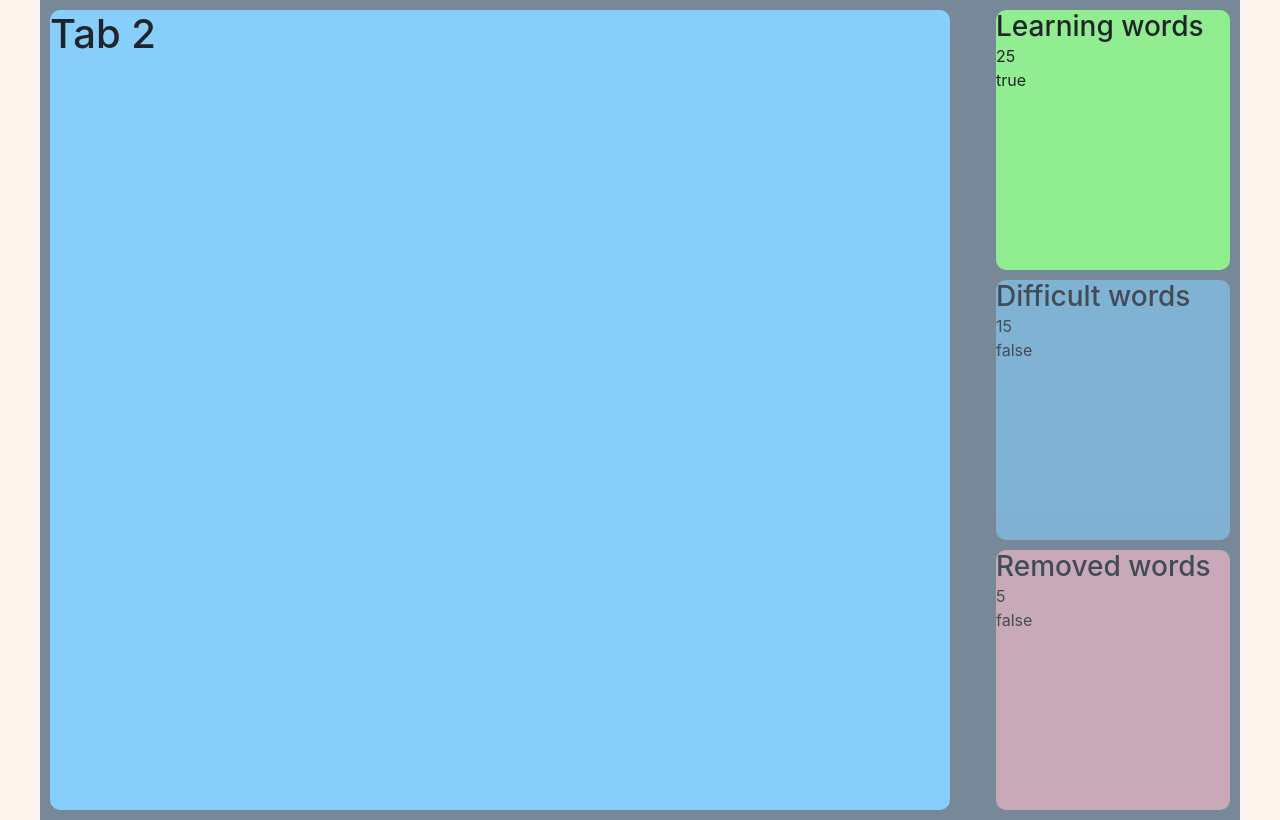
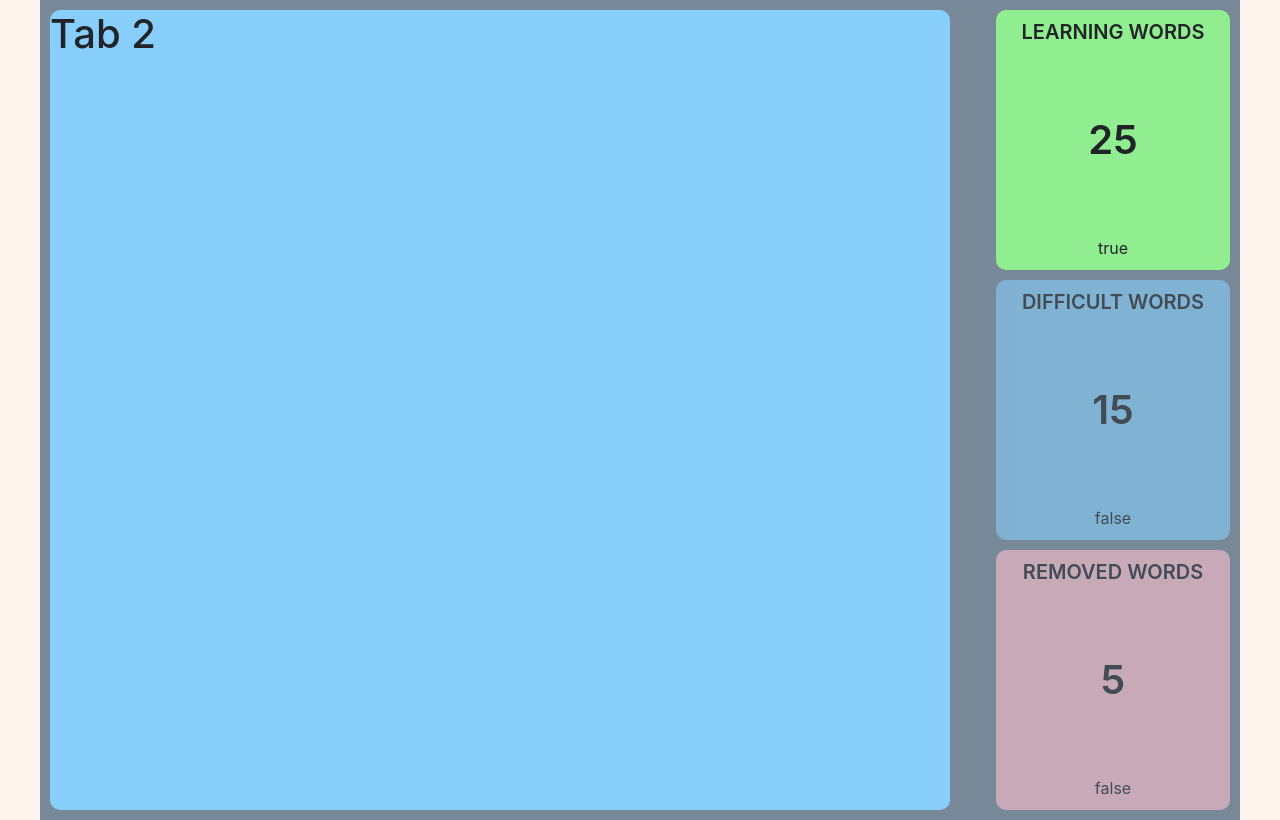
Before and after one commit to Maxvvellh0use/rslang, a React app: page / in a window 1280 px wide. Built offline with nearby package versions, Linux system fonts and the light colour scheme.

Commit message:
feat: add category tab styling

```diff
--- a/src/components/DictionaryCategoryTab/DictionaryCategoryTab.js
+++ b/src/components/DictionaryCategoryTab/DictionaryCategoryTab.js
@@ -2,11 +2,9 @@ import React from 'react';
 import './DictionaryCategoryTab.scss';
 import cx from 'clsx';
 
-const DEFAULT_CLASS = 'dictionary__tabs__tab';
+const DEFAULT_CLASS = 'dictionary__tab';
 
 export default class DictionaryCategoryTab extends React.Component {
-
-
   static defaultProps = {
     className: DEFAULT_CLASS,
     selectedClassName: `${DEFAULT_CLASS}_selected`,
@@ -17,7 +15,6 @@ export default class DictionaryCategoryTab extends React.Component {
   };
 
   render() {
-
     const {
       id,
       selected,
@@ -32,17 +29,14 @@ export default class DictionaryCategoryTab extends React.Component {
       <div
         {...attributes}
         className={cx(className, {
-            [selectedClassName]: selected,
+          [selectedClassName]: selected,
         })}
         id={id}
       >
-        <h3>{name}</h3>
-        <p>{counter}</p>
-        <p>{selected? 'true': 'false'}</p>
-
+        <h3 className="dictionary__tab__header">{name}</h3>
+        <p className="dictionary__tab__counter">{counter}</p>
+        <p>{selected ? 'true' : 'false'}</p>
       </div>
     );
   }
-
-
 }
--- a/src/components/DictionaryCategoryTab/DictionaryCategoryTab.scss
+++ b/src/components/DictionaryCategoryTab/DictionaryCategoryTab.scss
@@ -2,18 +2,26 @@
 @import "../../style/placeholders";
 @import "../../style/mixins";
 
-.dictionary__tabs {
+.dictionary {
   &__tab {
-    display: block;
+    position: relative;
+    display: flex;
+    flex-direction: column;
+    flex-grow: 1;
+    flex-shrink: 1;
+    justify-content: space-between;
+    align-items: center;
+
     min-width: 90px;
     min-height: 80px;
-    flex-grow: 1;
-    flex-shrink: 1;
     border-radius: 10px;
     opacity: 0.6;
     background-color: lightgrey;
 
+    padding: 10px;
+
     @extend %transition;
+    @extend %no-userselect;
 
     &_selected {
       @extend %transition;
@@ -35,4 +43,17 @@
       background-color: pink;
     }
   }
+
+  &__tab__header {
+
+    font-weight: 600;
+    text-transform: uppercase;
+    font-size: 20px;
+  }
+  &__tab__counter {
+    font-weight: 600;
+    text-transform: uppercase;
+    font-size: 40px;
+  }
+
 }
--- a/src/components/DictionaryPage/DictionaryPage.js
+++ b/src/components/DictionaryPage/DictionaryPage.js
@@ -6,37 +6,37 @@ export default class DictionaryPage extends React.Component {
 
   handleClick(event) {
     const panel = document.querySelector('.dictionary__panel');
-    const tabs = document.querySelectorAll('.dictionary__tabs__tab');
-    tabs.forEach((tab) => tab.classList.remove('dictionary__tabs__tab_selected'));
+    const tabs = document.querySelectorAll('.dictionary__tab');
+    tabs.forEach((tab) => tab.classList.remove('dictionary__tab_selected'));
     switch (event.target.id) {
       case 'tab-dictionary-learning':
         panel.classList.remove('dictionary__panel_difficult-checked');
         panel.classList.remove('dictionary__panel_removed-checked');
         panel.classList.add('dictionary__panel_learning-checked');
-        document.querySelector('.dictionary__tabs__tab_learning')
-          .classList.add('dictionary__tabs__tab_selected');
+        document.querySelector('.dictionary__tab_learning')
+          .classList.add('dictionary__tab_selected');
           //event.target.setAttribute('SELECTED', true);
         break;
       case 'tab-dictionary-difficult':
         panel.classList.remove('dictionary__panel_removed-checked');
         panel.classList.remove('dictionary__panel_learning-checked');
         panel.classList.add('dictionary__panel_difficult-checked');
-        document.querySelector('.dictionary__tabs__tab_difficult')
-          .classList.add('dictionary__tabs__tab_selected');
+        document.querySelector('.dictionary__tab_difficult')
+          .classList.add('dictionary__tab_selected');
           //event.target.setAttribute('SELECTED', true);
         break;
       case 'tab-dictionary-removed':
         panel.classList.remove('dictionary__panel_learning-checked');
         panel.classList.remove('dictionary__panel_difficult-checked');
         panel.classList.add('dictionary__panel_removed-checked');
-        document.querySelector('.dictionary__tabs__tab_removed')
-          .classList.add('dictionary__tabs__tab_selected');
+        document.querySelector('.dictionary__tab_removed')
+          .classList.add('dictionary__tab_selected');
           //event.target.setAttribute('SELECTED', true);
         break;
       default:
-        panel.classList.remove('dictionary__panel_learning-checked');
-        panel.classList.remove('dictionary__panel_difficult-checked');
-        panel.classList.remove('dictionary__panel_removed-checked');
+        // panel.classList.remove('dictionary__panel_learning-checked');
+        // panel.classList.remove('dictionary__panel_difficult-checked');
+        // panel.classList.remove('dictionary__panel_removed-checked');
         break;
     }
 
@@ -60,7 +60,7 @@ export default class DictionaryPage extends React.Component {
             <div className="dictionary__tabs">
 
               <DictionaryCategoryTab
-                className="dictionary__tabs__tab dictionary__tabs__tab_learning"
+                className="dictionary__tab dictionary__tab_learning"
                 id="tab-dictionary-learning"
                 onClick={this.handleClick}
                 name="Learning words"
@@ -68,7 +68,7 @@ export default class DictionaryPage extends React.Component {
                 selected={true}
                 />
               <DictionaryCategoryTab
-                className="dictionary__tabs__tab dictionary__tabs__tab_difficult"
+                className="dictionary__tab dictionary__tab_difficult"
                 id="tab-dictionary-difficult"
                 onClick={this.handleClick}
                 name="Difficult words"
@@ -76,7 +76,7 @@ export default class DictionaryPage extends React.Component {
                 />
 
               <DictionaryCategoryTab
-                className="dictionary__tabs__tab dictionary__tabs__tab_removed"
+                className="dictionary__tab dictionary__tab_removed"
                 id="tab-dictionary-removed"
                 onClick={this.handleClick}
                 name="Removed words"
--- a/src/components/DictionaryPage/DictionaryPage.scss
+++ b/src/components/DictionaryPage/DictionaryPage.scss
@@ -97,6 +97,5 @@
     flex-direction: column;
     justify-content: space-between;
     margin-left: 10px;
-
   }
 }
--- a/src/style/placeholders.scss
+++ b/src/style/placeholders.scss
@@ -5,3 +5,13 @@
   -o-transition: all ease-in-out 0.2s;
   transition: all ease-in-out 0.2s;
 }
+
+%no-userselect {
+  -webkit-user-select: none; /* Safari */
+  -ms-user-select: none; /* IE 10+ and Edge */
+  user-select: none; /* Standard syntax */
+  -moz-user-select: none;
+  -khtml-user-select: none;
+  -webkit-touch-callout: none;
+  -webkit-tap-highlight-color: transparent;
+}
```
